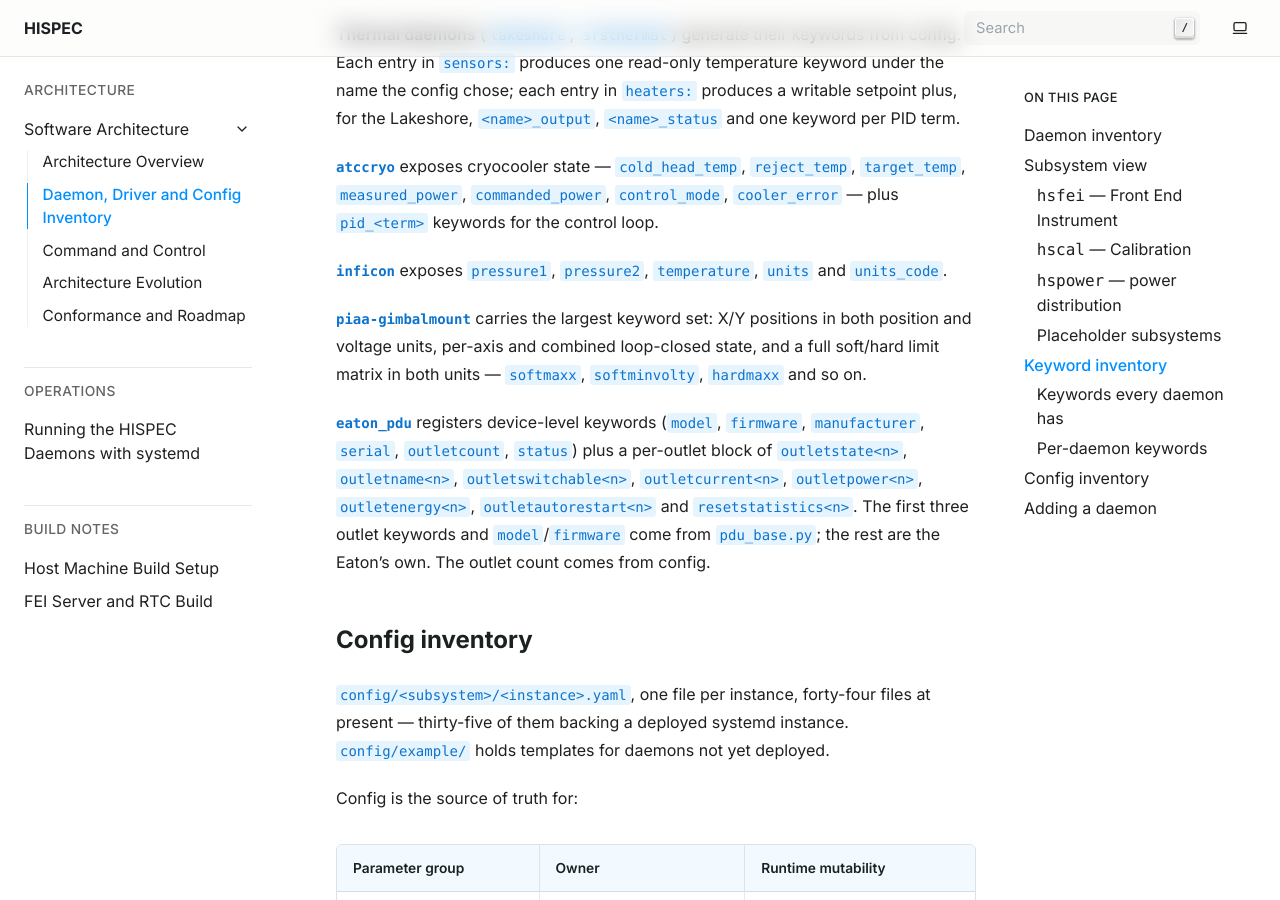
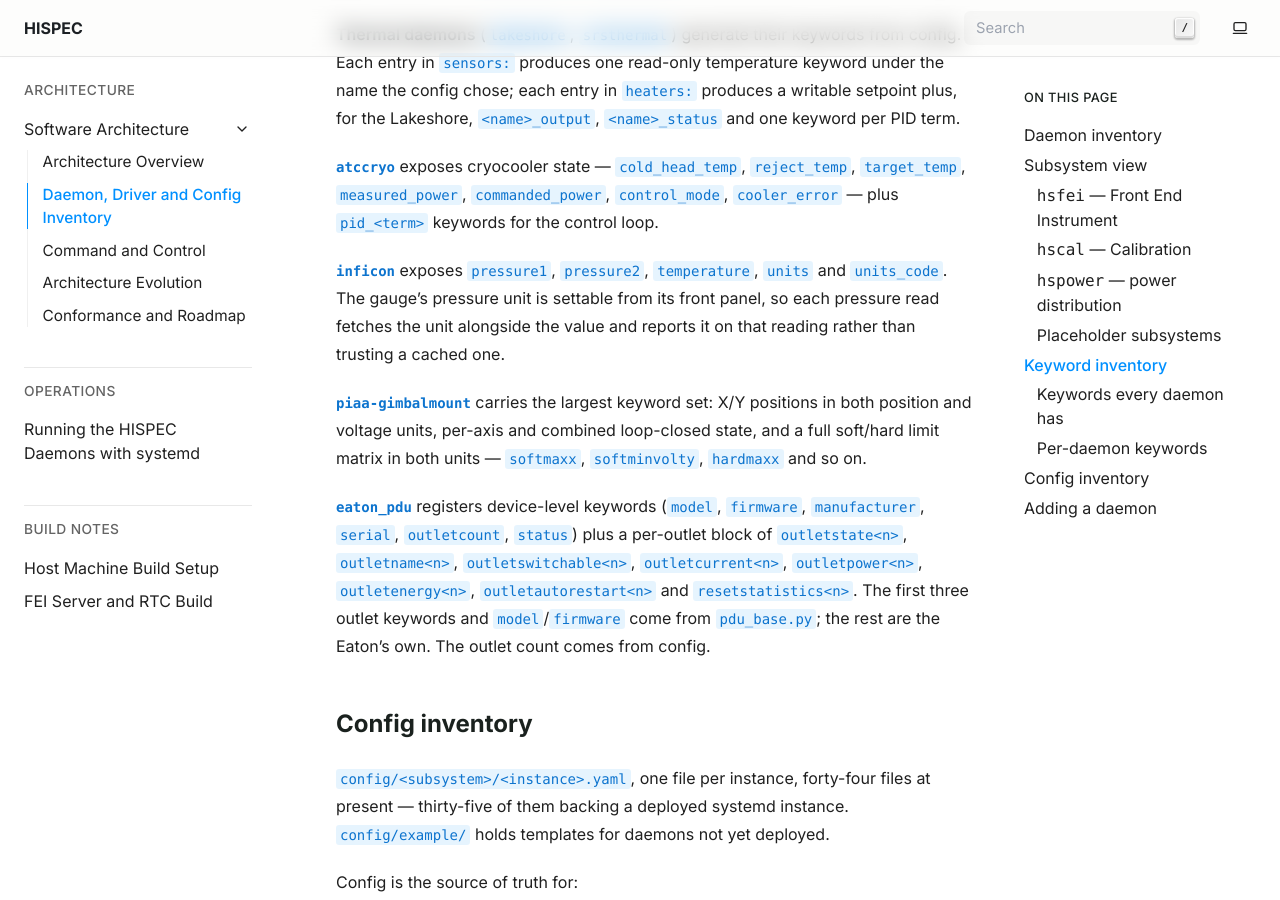
Before and after one commit to CaltechOpticalObservatories/hispec, a Sphinx documentation site: the page built from docs/architecture/daemons.md, in a window 1280 px wide and 900 px high, scrolled down 6983 px. Built offline with Sphinx 7.4.7, drawn with Linux system fonts in a browser that asks for light colours.

Commit message:
Report the pressure unit the inficon gauge was actually read in

```diff
--- a/docs/architecture/daemons.md
+++ b/docs/architecture/daemons.md
@@ -180,7 +180,9 @@ keyword per PID term.
 `cooler_error` — plus `pid_<term>` keywords for the control loop.
 
 **`inficon`** exposes `pressure1`, `pressure2`, `temperature`, `units` and
-`units_code`.
+`units_code`. The gauge's pressure unit is settable from its front panel, so
+each pressure read fetches the unit alongside the value and reports it on that
+reading rather than trusting a cached one.
 
 **`piaa-gimbalmount`** carries the largest keyword set: X/Y positions in both
 position and voltage units, per-axis and combined loop-closed state, and a full
```
Also changed, not shown: 1 other file.
